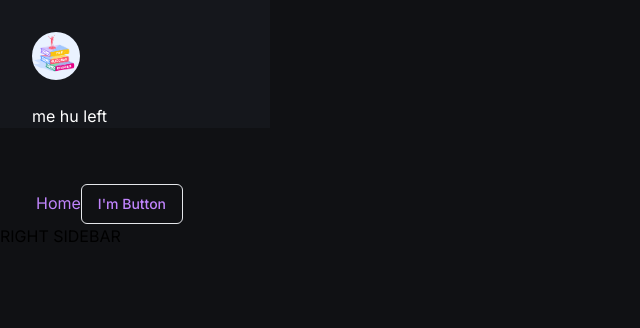
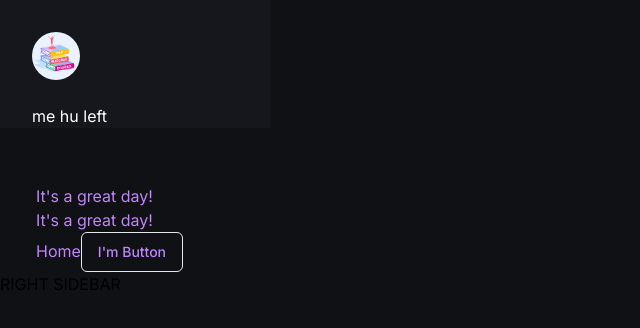
Before and after one commit to pankaj143p/Curiosity_Time, a Next.js app in the folder curiosity-time/: page / in a window 1280 px wide. Shown: the top 328 px of the page, without its empty margins (0-640 px from the left). Built offline with nearby package versions, Linux system fonts and the light colour scheme.

Commit message:
bug fixes

```diff
--- a/curiosity-time/app/(root)/page.tsx
+++ b/curiosity-time/app/(root)/page.tsx
@@ -1,9 +1,16 @@
+'use-client'
 import { Button } from '@/components/ui/button';
 import React from 'react';
 
 const Home = () => {
   return (
     <div className='ml-9 mt-14 text-purple-400'>
+
+     <p>It&apos;s a great day!</p>
+
+
+      <p>It&apos;s a great day!</p>
+
       Home
       <Button variant="outline">I'm Button</Button>
     </div>
```
Also changed, not shown: curiosity-time/.eslintrc.js (added), curiosity-time/app/(root)/createPodcasts/page.tsx (line endings or trailing spaces).
